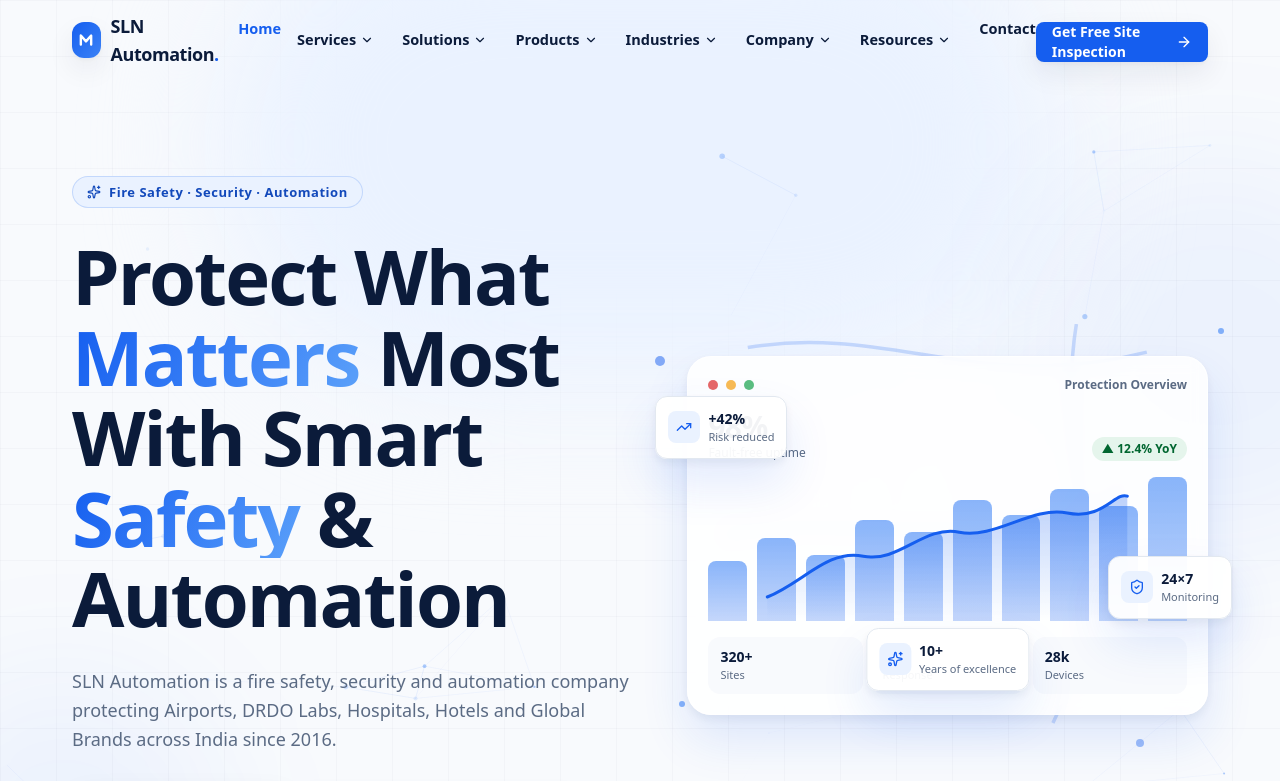
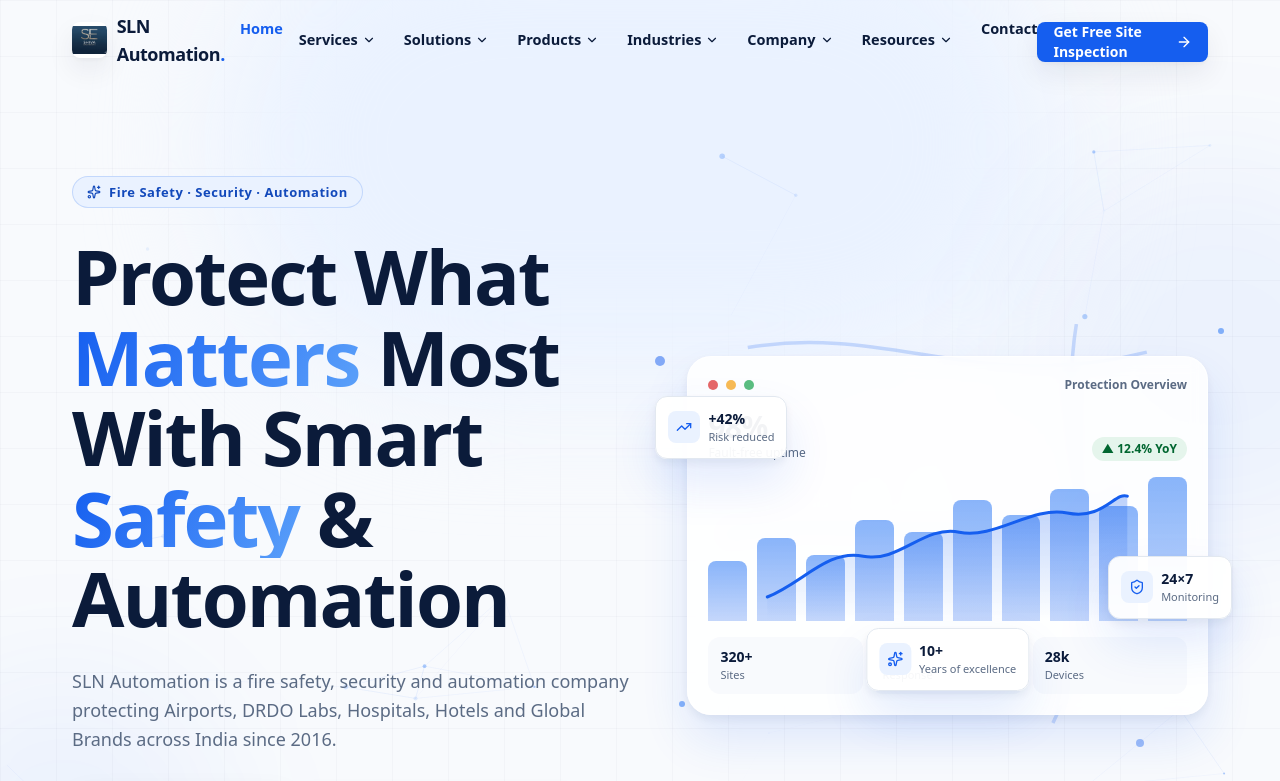
Before and after one commit to sukhe3608/Page_Website, a React (Vite) app: page / in a window 1280 px wide. Shown: the top 781 px of the page. Built offline with nearby package versions, Linux system fonts and the light colour scheme.

Commit message:
Use company logo image in navbar and footer

```diff
--- a/src/components/layout/Logo.tsx
+++ b/src/components/layout/Logo.tsx
@@ -5,10 +5,8 @@
 export function Logo({ className, dark = false }: { className?: string; dark?: boolean }) {
   return (
     <Link to="/" className={cn("flex items-center gap-2.5", className)} aria-label={`${site.name} — home`}>
-      <span className="flex h-9 w-9 items-center justify-center rounded-xl bg-gradient-to-br from-primary to-primary-light shadow-card">
-        <svg width="22" height="22" viewBox="0 0 64 64" aria-hidden="true">
-          <path d="M17 45V19l15 17 15-17v26" fill="none" stroke="#fff" strokeWidth="7" strokeLinecap="round" strokeLinejoin="round" />
-        </svg>
+      <span className="flex h-9 items-center justify-center overflow-hidden rounded-lg bg-white shadow-card">
+        <img src={`${import.meta.env.BASE_URL}images/sln-logo.jpg`} alt="" aria-hidden="true" className="h-full w-auto object-contain" />
       </span>
       <span className={cn("text-lg font-bold tracking-tight", dark ? "text-white" : "text-navy")}>
         {site.shortName}
```
Also changed, not shown: public/images/sln-details.jpg (added), public/images/sln-logo.jpg (added).
